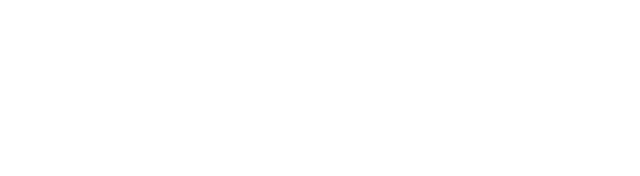
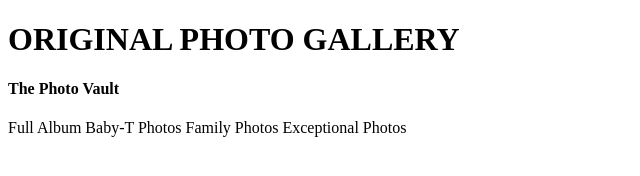
Before and after one commit to Edensel/photovault, a plain HTML site: page index.html in a window 1280 px wide. Shown: the whole page, without its empty margins (0-640 px from the left). Drawn offline with Linux system fonts and the light colour scheme.

Commit message:
Added heading of the page and four categories

```diff
--- a/index.html
+++ b/index.html
@@ -7,6 +7,17 @@
     <title>Origianl P-Vault</title>
 </head>
 <body>
+    <div class="container">
+        <h1>ORIGINAL PHOTO GALLERY</h1>
+        <div class="section-1">
+            <h4>The Photo Vault</h4>
+            <label for="one">Full Album</label>
+            <label for="two">Baby-T Photos</label>
+            <label for="three">Family Photos</label>
+            <label for="four">Exceptional Photos</label>
+        </div>
+    </div>
+
 
 </body>
 </html>
```
